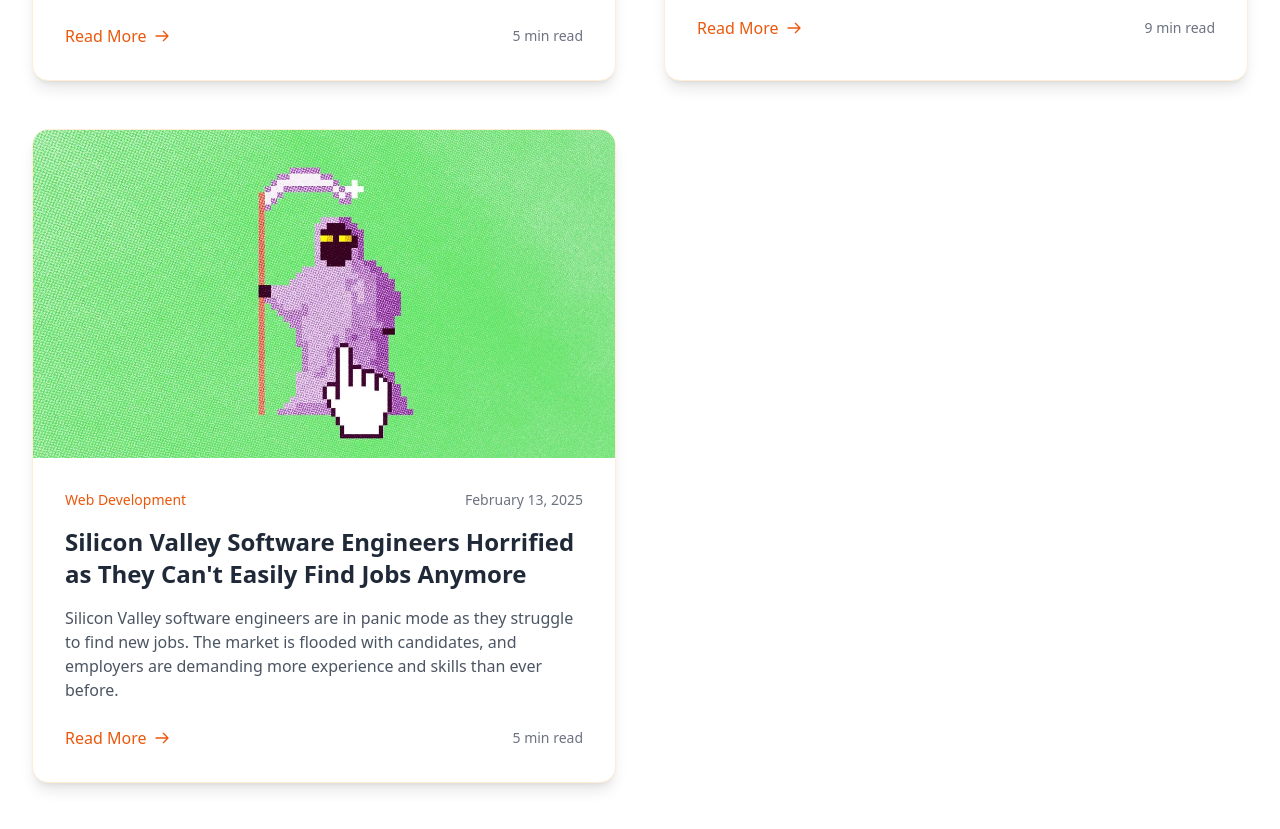
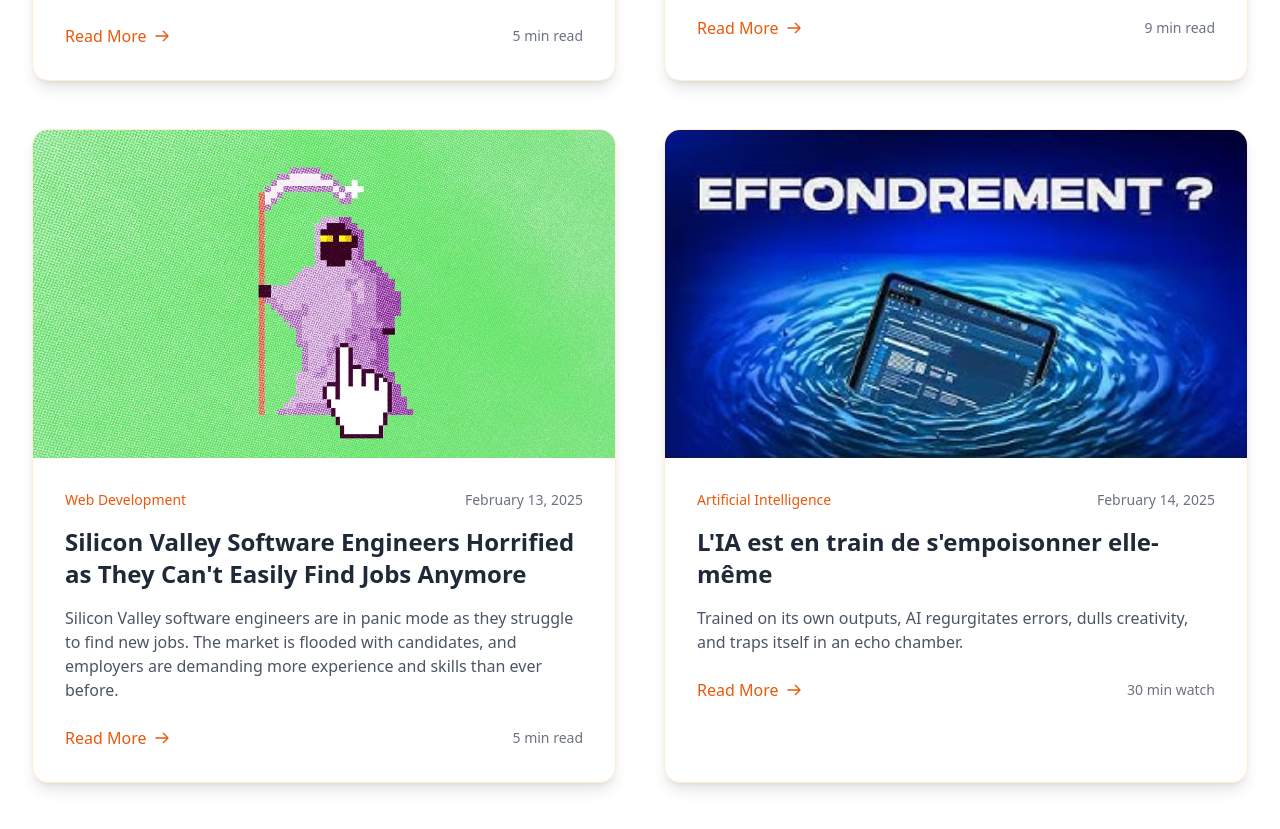
Before and after one commit to Kumulus26/Portfolio, a Next.js app: page /technowatch in a window 1280 px wide. Shown: the part 1040-1869 px from the top of the page. Built offline with nearby package versions, Linux system fonts and the light colour scheme.

Commit message:
Update/Final Version

```diff
--- a/app/bts/page.js
+++ b/app/bts/page.js
@@ -18,8 +18,7 @@ export default function BTS() {
   ]
 
   const handleDownload = () => {
-    // Add download logic here when file is ready
-    // window.open('/path-to-your-file.pdf', '_blank')
+    window.open('/Tableau de synthèse - Epreuve E4 - BTS SIO 2024.pdf', '_blank')
   }
 
   return (
--- a/app/technowatch/page.js
+++ b/app/technowatch/page.js
@@ -41,6 +41,16 @@ export default function Technowatch() {
       summary: "Silicon Valley software engineers are in panic mode as they struggle to find new jobs. The market is flooded with candidates, and employers are demanding more experience and skills than ever before.",
       link: "https://futurism.com/silicon-valley-engineers-jobs",
       readTime: "5 min read"
+    },
+    {
+      id: 4,
+      title: "L'IA est en train de s'empoisonner elle-même",
+      date: "February 14, 2025",
+      category: "Artificial Intelligence",
+      image: "/img/ai-micode.jpg",
+      summary: "Trained on its own outputs, AI regurgitates errors, dulls creativity, and traps itself in an echo chamber.",
+      link: "https://www.youtube.com/watch?v=AfgAEIK9F8c",
+      readTime: "30 min watch"
     }
   ]
 
```
Also changed, not shown: public/img/ai-micode.jpg (added), 1 other file (tests, documents, lock files or other folders).
